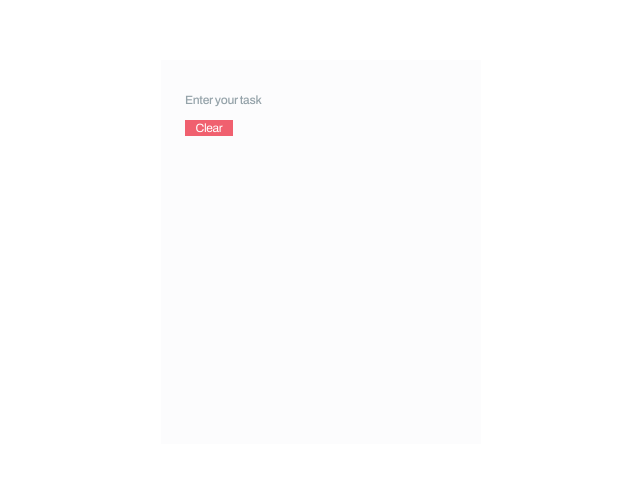
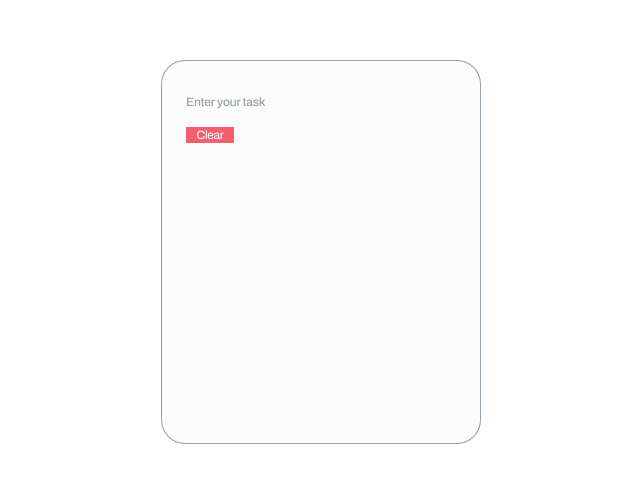
Before and after one commit to davemiyazaki/TinyToDo, a React (Vite) app: page / in a window 1280 px wide. Shown: the part 148-630 px from the top of the page, without its empty margins (319-959 px from the left). Built offline with nearby package versions, Linux system fonts and the light colour scheme.

Commit message:
Added border and updated distance between entry field and todo item

```diff
--- a/src/App.jsx
+++ b/src/App.jsx
@@ -5,7 +5,7 @@ import ClearButton from "./components/ClearButton.jsx";
 function App() {
 
   return (
-    <div className='w-80 h-96 bg-background text-text pt-8 p-6 text-xs tracking-tight' id = 'main'>
+    <div className='w-80 h-96 bg-background border-text/50 border rounded-[24px] text-text pt-8 p-6 text-xs tracking-tight' id = 'main'>
       <EntryField/>
       <ToDoList/>
       <ClearButton/>
--- a/src/components/EntryField.jsx
+++ b/src/components/EntryField.jsx
@@ -1,7 +1,7 @@
 //remove suggestions when enter field
 const EntryField = () => {
   return(
-    <input className="w-full h-fit focus:outline-hidden font-medium mb-3" id="EntryField_input" type="text" placeholder="Enter your task" />
+    <input className="w-full h-fit tracking-[-0.12px] leading-normal focus:outline-hidden font-medium mb-4" id="EntryField_input" type="text" placeholder="Enter your task" />
   );
 }
 
```
